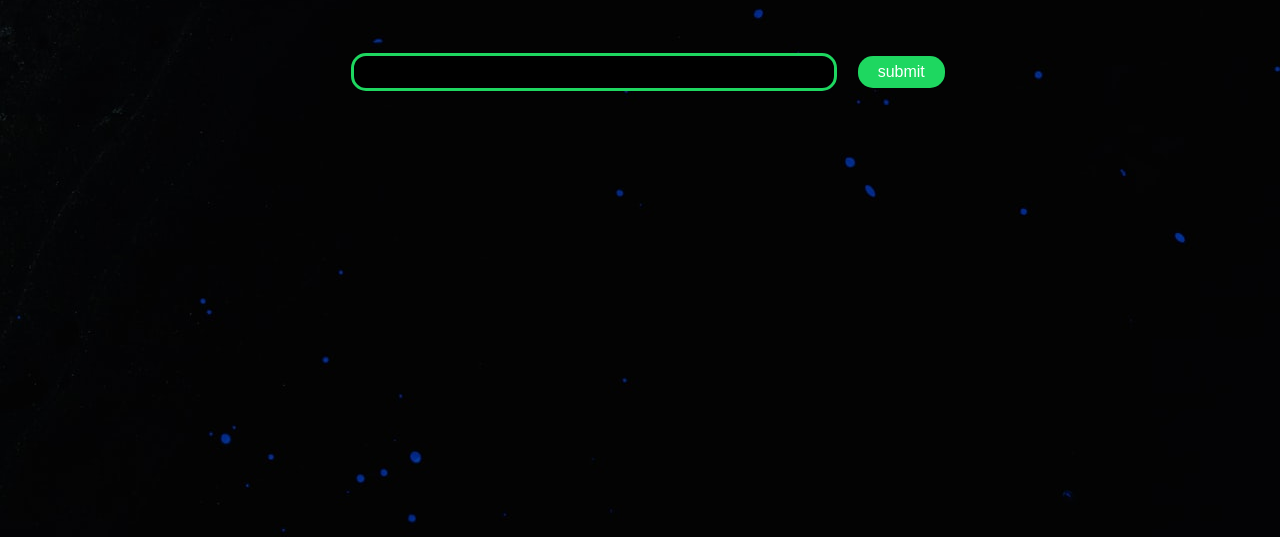
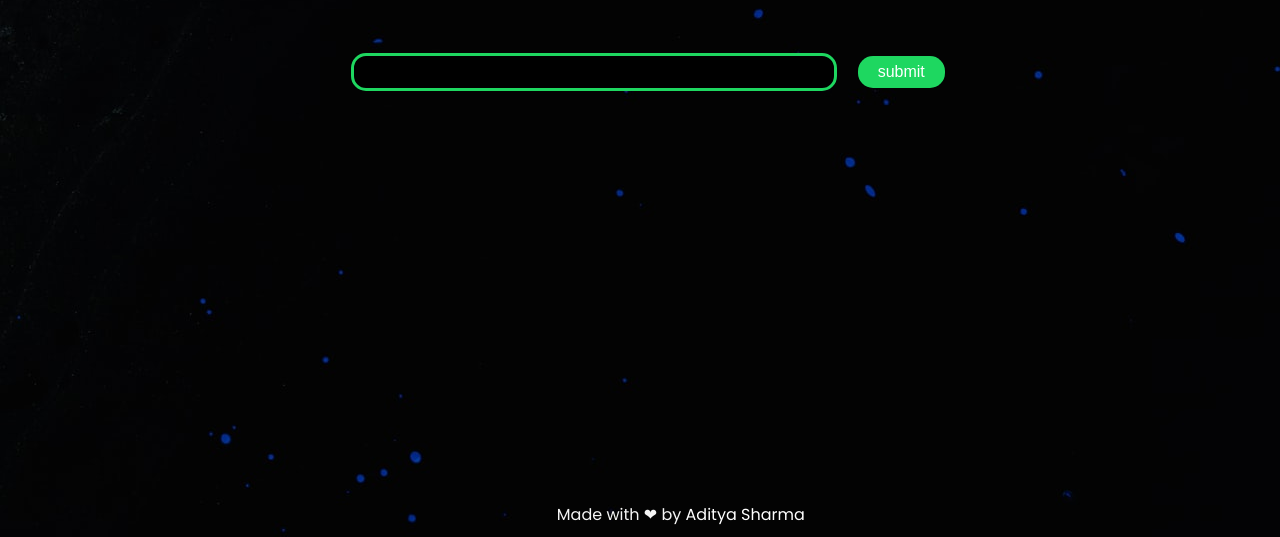
Before and after one commit to adityasharma3/bank-info-app, a plain HTML site: page index.html in a window 1280 px wide. Shown: the part 263-800 px from the top of the page. Drawn offline with Linux system fonts and the light colour scheme.

Commit message:
added readme.md

```diff
--- a/index.html
+++ b/index.html
@@ -83,6 +83,11 @@
             </table>
         </div>
     </div>
+
+        <footer>
+            <p>Made with ❤ by <a href = "https://github.com/adityasharma3" >Aditya Sharma</a></p>
+        </footer>
+
     </center>
 </body>
 </html>
--- a/style.css
+++ b/style.css
@@ -78,3 +78,15 @@ table td , table th {
 table tr {
     margin: 10px 20px;
 }
+
+footer p {
+    bottom: 10px;
+    position: absolute;
+    left: 43.5%;
+    align-items: center;
+}
+
+footer > p > a {
+    text-decoration: none;
+    color: white;
+}
```
Also changed, not shown: 1 other file.
